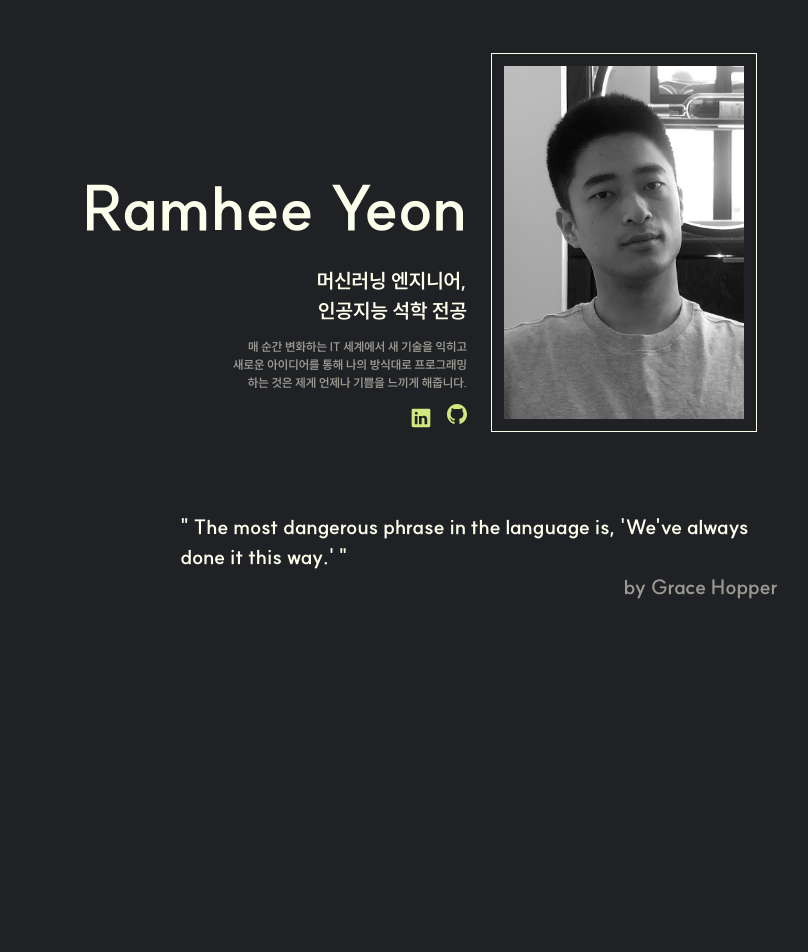
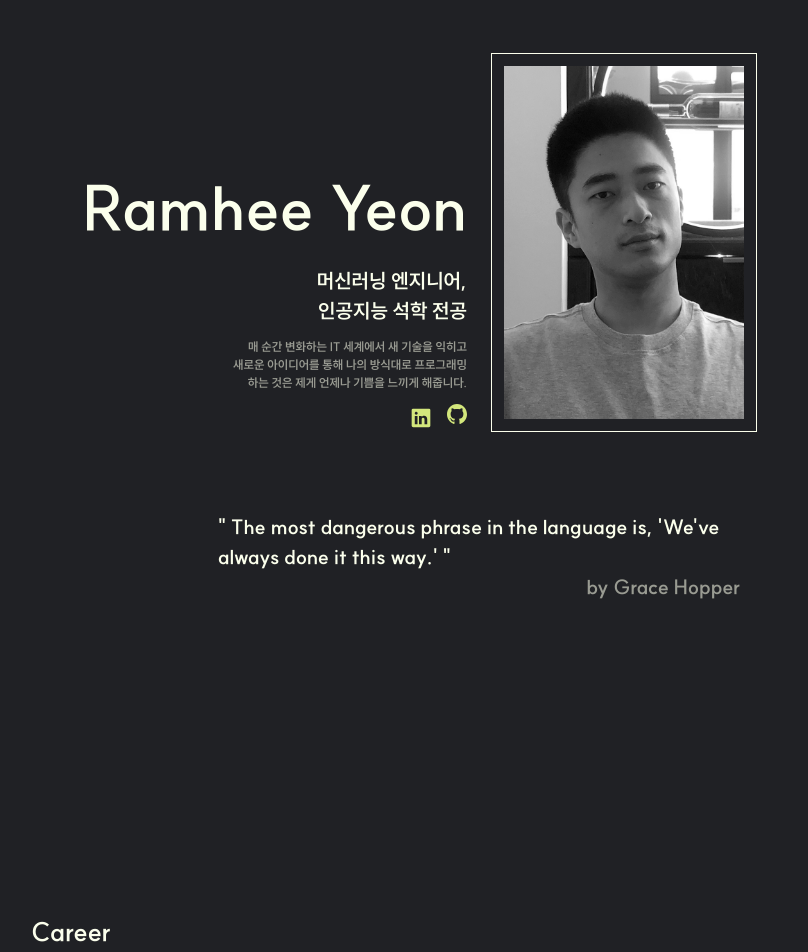
Before and after one commit to ramieeee/portfolio_2.0, a Next.js app: page / in a window 1280 px wide. Shown: the top 952 px of the page, without its empty margins (161-969 px from the left). Before the commit the page ends 800 px from the top, so only its background shows below. Built offline with nearby package versions, Linux system fonts and the light colour scheme.

Commit message:
fix height of Template, and add CareerScreen

```diff
--- a/app/globals.css
+++ b/app/globals.css
@@ -9,6 +9,7 @@
   --highlight-color: #d3e77c;
 
   --font-size-title: 62px;
+  --font-size-screenTitle: 26px;
   --font-size-subtitle: 20px;
   --font-size-body: 12px;
 }
--- a/app/page.tsx
+++ b/app/page.tsx
@@ -1,10 +1,11 @@
-import styles from "./page.module.css";
 import MainScreen from "@/components/screens/MainScreen";
+import CareerScreen from "@/components/screens/CareerScreen";
 
 export default function Home() {
   return (
-    <div className="w-full flex justify-center">
+    <div className="w-full flex items-center flex-col">
       <MainScreen />
+      <CareerScreen />
     </div>
   );
 }
--- a/components/Template.tsx
+++ b/components/Template.tsx
@@ -12,11 +12,15 @@ export default function Template({
   className,
 }: TemplateProps) {
   return (
-    <div className={`w-full max-w-4xl h-screen py-28 ${className}`}>
+    <div className={`w-full max-w-4xl py-28 ${className}`}>
       {subtitle && (
         <div
           className={`flex
-            justify-${subTitlePosition === "right" ? "end" : "start"}`}
+            justify-${subTitlePosition === "right" ? "end" : "start"}
+            text-size-screenTitle
+            font-suitBold
+            text-color-main
+            `}
         >
           {subtitle}
         </div>
--- /dev/null
+++ b/components/screens/CareerScreen.tsx
@@ -0,0 +1,9 @@
+import Template from "@/components/Template";
+
+export default function CareerScreen() {
+  return (
+    <Template subtitle="Career" className="">
+      <div></div>
+    </Template>
+  );
+}
--- a/components/screens/MainScreen.tsx
+++ b/components/screens/MainScreen.tsx
@@ -9,7 +9,7 @@ import LinkedinLogo from "@/assets/linkedinLogo.svg";
 
 export default function MainScreen() {
   return (
-    <Template>
+    <Template className="h-screen">
       <div className="flex flex-col gap-20 w-full">
         <div className="flex flex-row h-[320px] gap-6">
           <div className="w-1/2 flex flex-col gap-3 h-full justify-end">
@@ -66,7 +66,7 @@ export default function MainScreen() {
 
         {/* 아래 quatation */}
         <div className="flex flex-col w-full items-center">
-          <div className="flex flex-col w-2/3">
+          <div className="flex flex-col w-7/12">
             <div className="font-suitBold text-color-main text-size-subtitle align-middle">
               " The most dangerous phrase in the language is, 'We've always done
               it this way.' "
--- a/tailwind.config.js
+++ b/tailwind.config.js
@@ -12,6 +12,7 @@ module.exports = {
       },
       fontSize: {
         "size-title": ["var(--font-size-title)"],
+        "size-screenTitle": ["var(--font-size-screenTitle)"],
         "size-subtitle": ["var(--font-size-subtitle)"],
         "size-body": ["var(--font-size-body)"],
       },
```
